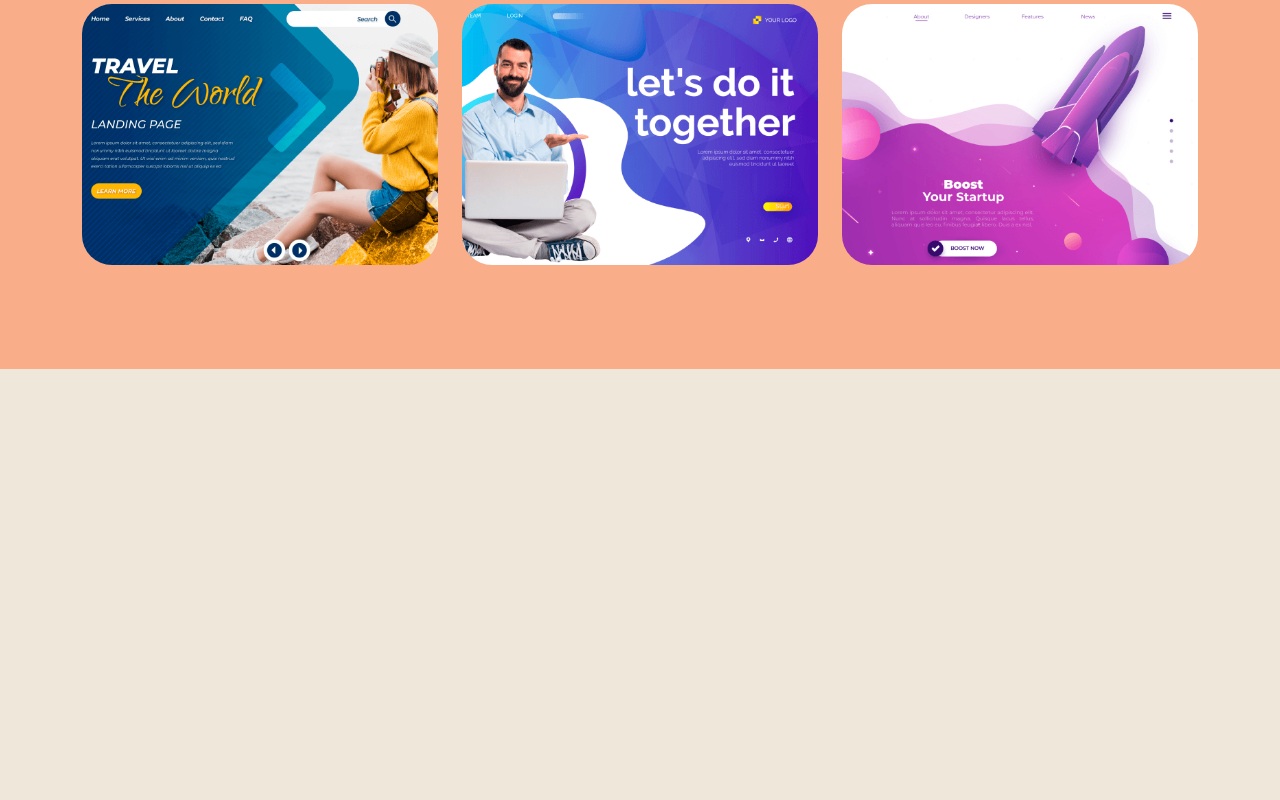
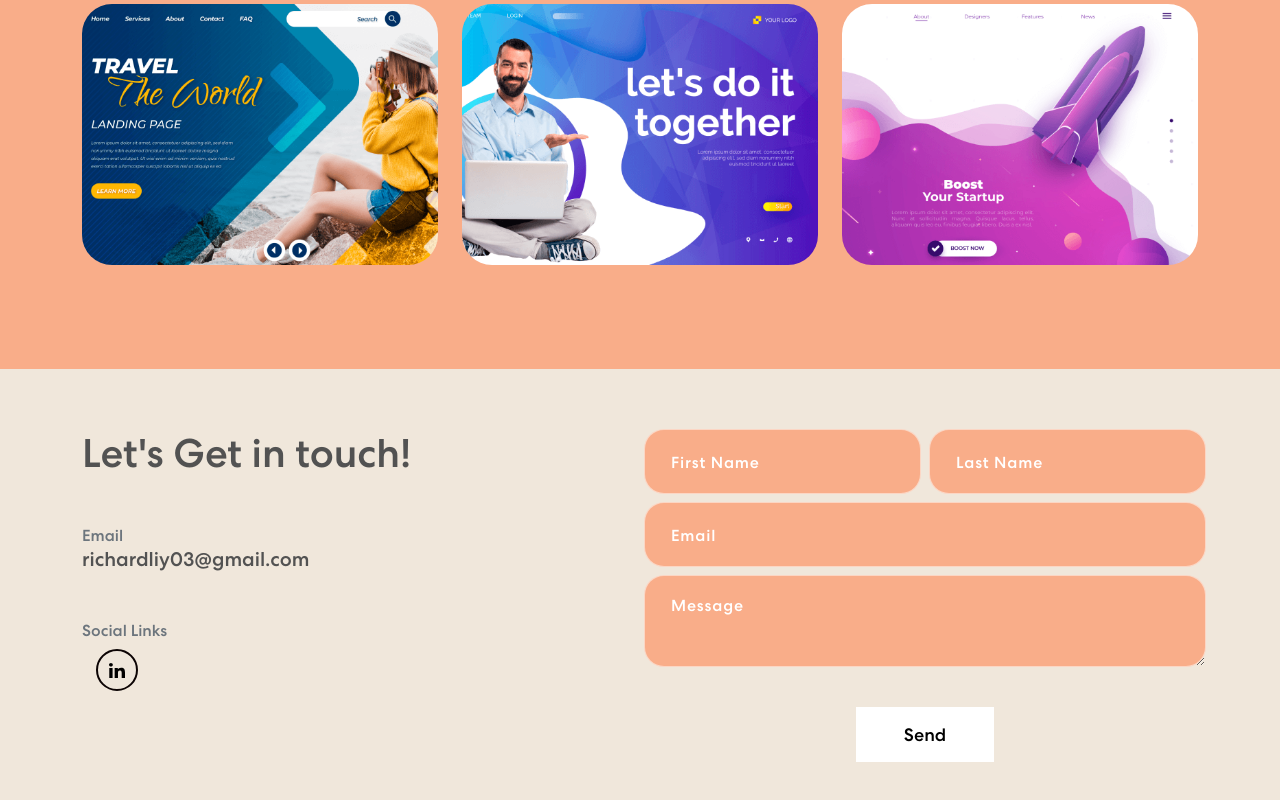
Before and after one commit to richardl2003/personal-portfolio, a React (Create React App) app: page / in a window 1280 px wide. Shown: the part 1376-2176 px from the top of the page. Before the commit the page ends 1745 px from the top, so only its background shows below. Built offline with nearby package versions, Linux system fonts and the light colour scheme.

Commit message:
Added a contact me page

```diff
--- a/src/App.css
+++ b/src/App.css
@@ -440,6 +440,80 @@
   z-index: -4;
 }
 
+/************ Contact Css ************/
+.contact {
+  /*background: linear-gradient(90.21deg, #AA367C -5.91%, #4A2FBD 111.58%);*/
+  background: #f0e7db;
+  padding: 60px 0 200px 0;
+}
+.contact img {
+  width: 100%;
+  height: auto;
+}
+.contact h2 {
+	font-size: 45px;
+	font-weight: 700;
+  margin-bottom: 30px;
+}
+.contact form input, .contact form textarea {
+  width: 100%;
+  background: rgb(249, 173, 137);
+  border: 1px solid rgba(255, 255, 255, 0.5);
+  border-radius: 20px;
+  color: #fff;
+  margin: 0 0 8px 0;
+  padding: 18px 26px;
+  font-weight: 500;
+  font-size: 18px;
+  letter-spacing: 0.8px;
+  transition: 0.3s ease-in-out;
+}
+.contact form input:focus, .contact form textarea:focus {
+  background: rgba(255, 255, 255, 1);
+  color: #121212;
+}
+.contact form input::placeholder, .contact form textarea::placeholder {
+  font-size: 16px;
+  font-weight: 400;
+  color: #fff;
+}
+.contact form input:focus::placeholder, .contact form textarea:focus::placeholder {
+  color: #121212;
+  opacity: 0.8;
+}
+.contact form button {
+  font-weight: 700;
+  color: #000;
+  background-color: #fff;
+  padding: 14px 48px;
+  font-size: 18px;
+  margin-top: 25px;
+  border-radius: 0;
+  position: relative;
+  transition: 0.3s ease-in-out;
+}
+.contact form button span {
+  z-index: 1;
+  position: relative;
+}
+.contact form button:hover {
+  color: #fff;
+}
+.contact form button::before {
+  content: "";
+  background: rgb(249, 173, 137);
+  width: 0;
+  height: 100%;
+  position: absolute;
+  top: 0;
+  left: 0;
+  z-index: 0;
+  transition: 0.3s ease-in-out;
+}
+.contact form button:hover::before {
+  width: 100%;
+}
+
 .App {
   text-align: center;
 }
--- a/src/App.js
+++ b/src/App.js
@@ -3,6 +3,7 @@
 import { NavBar } from './components/NavBar';
 import { Banner } from './components/Banner';
 import { Projects } from './components/Projects'
+import { Contact } from './components/contact'
 
 import 'bootstrap/dist/css/bootstrap.min.css';
 
@@ -12,6 +13,7 @@
       <NavBar />
       <Banner />
       <Projects />
+      <Contact />
     </div>
   );
 }
--- a/src/components/NavBar.js
+++ b/src/components/NavBar.js
@@ -43,11 +43,11 @@
                 </Nav>
                 <span className="navbar-text">
                     <div className="social-icon">
-                        <a href="https://www.linkedin.com/in/richardli2003/"><img src={navIcon1} alt=""/></a>
-                        <a href="https://www.google.com/"><img src={navIcon2} alt=""/></a>
-                        <a href="https://www.instagram.com/"><img src={navIcon3} alt=""/></a>
+                        <a href="https://www.linkedin.com/in/richardli2003/" target="_blank" rel="noreferrer"><img src={navIcon1} alt=""/></a>
+                        <a href="https://www.google.com/" target="_blank" rel="noreferrer"><img src={navIcon2} alt=""/></a>
+                        <a href="https://www.instagram.com/" target="_blank" rel="noreferrer"><img src={navIcon3} alt=""/></a>
                     </div>
-                    <button className="vvd" onClick={() => console.log('connect')}><span>Let's Connect</span></button>
+                    <Nav.Link href="#connect" className={activeLink === 'about' ? 'active navbar-link': 'navbar-link'} onClick={() => onUpdateActiveLink('connect')}><button className="vvd"><span>Let's Connect</span></button></Nav.Link>
                 </span>
                 </Navbar.Collapse>
             </Container>
--- /dev/null
+++ b/src/components/contact.js
@@ -0,0 +1,97 @@
+
+import { useState } from 'react';
+import { Container, Row, Col } from 'react-bootstrap'
+import navIcon1 from '../assets/img/nav-icon1.svg'
+
+
+
+export const Contact = () => {
+
+    const formInitialDetails = {
+        firstName: '',
+        lastName: '',
+        email: '',
+        message: ''
+    }
+
+    const [formDetails, setFormDetails] = useState(formInitialDetails)
+    const [buttonText, setButtonText] = useState('Send')
+    const [status, setStatus] = useState({})
+
+    const onFormUpdate = (category, value) => {
+        setFormDetails({
+            ...formDetails,
+            [category]: value
+        })
+    }
+
+    const handleSubmit = async (e) => {
+        e.preventDefault()
+        setButtonText('Sending...')
+        let response = await fetch("http://localhost:5000/contact", {
+            method: "POST",
+            headers: {
+                "Content-Type": "Application/json;charset=utf-8",
+            },
+            body: JSON.stringify(formDetails),
+        })
+        setButtonText("Send")
+        let result = response.json()
+        setFormDetails(formInitialDetails)
+        if (result.code === 200) {
+            setStatus({ success: true, message: 'Message sent successfully'})
+        } else {
+            setStatus({ success: false, message: 'Something went wrong, please try again later.'})
+        }
+    }
+
+    return (
+        <section className="contact" id="connect">
+            <Container>
+                <Row className="align-content-center">
+                    <Col md={6}>
+                        <Col>
+                            <h1 class="text-start">Let's Get in touch!</h1>
+                        </Col>
+                        <Col>
+                            <p class="text-start mt-5 mb-0 text-muted">Email</p>
+                            <p class="text-start fs-5">richardliy03@gmail.com</p>
+                        </Col>
+                        <Col>
+                            <p class="text-start mt-5 mb-0 text-muted">Social Links</p>
+                            <div className="social-icon d-flex flex-column mt-2">
+                                <a href="https://www.linkedin.com/in/richardli2003/" target="_blank" rel="noreferrer"><img src={navIcon1} alt=""/></a>
+                            </div>
+                        </Col>
+                    </Col>
+                    <Col md={6}>
+                        <form onSubmit={handleSubmit}>
+                            <Row>
+                                <Col size={12} sm={6} className="px-1">
+                                    <input type="text" value={formDetails.firstName} placeholder="First Name" onChange={(e) => onFormUpdate('firstName', e.target.value)} />
+                                </Col>
+                                <Col size={12} sm={6} className="px-1">
+                                    <input type="text" value={formDetails.lastName} placeholder="Last Name" onChange={(e) => onFormUpdate('lastName', e.target.value)} />
+                                </Col>
+                                <Col size={12} sm={12} className="px-1">
+                                    <input type="email" value={formDetails.email} placeholder="Email" onChange={(e) => onFormUpdate('email', e.target.value)} />
+                                </Col>
+                                <Col size={12} className="px-1">
+                                    <textarea rows="2" value={formDetails.message} placeholder="Message" onChange={(e) => onFormUpdate('message', e.target.value)} />
+                                    <button type="submit"><span>{buttonText}</span></button>
+                                </Col>
+                                {
+                                    status.message &&
+                                    <Col>
+                                        <p className={status.success === false ? "danger" : "success"}>{status.message}</p>
+                                    </Col>
+                                }
+                            </Row>
+                        </form>
+                    </Col>
+                </Row>
+            </Container>
+        </section>
+    )
+
+}
```
Also changed, not shown: server.js (added, +48 -0 lines).
